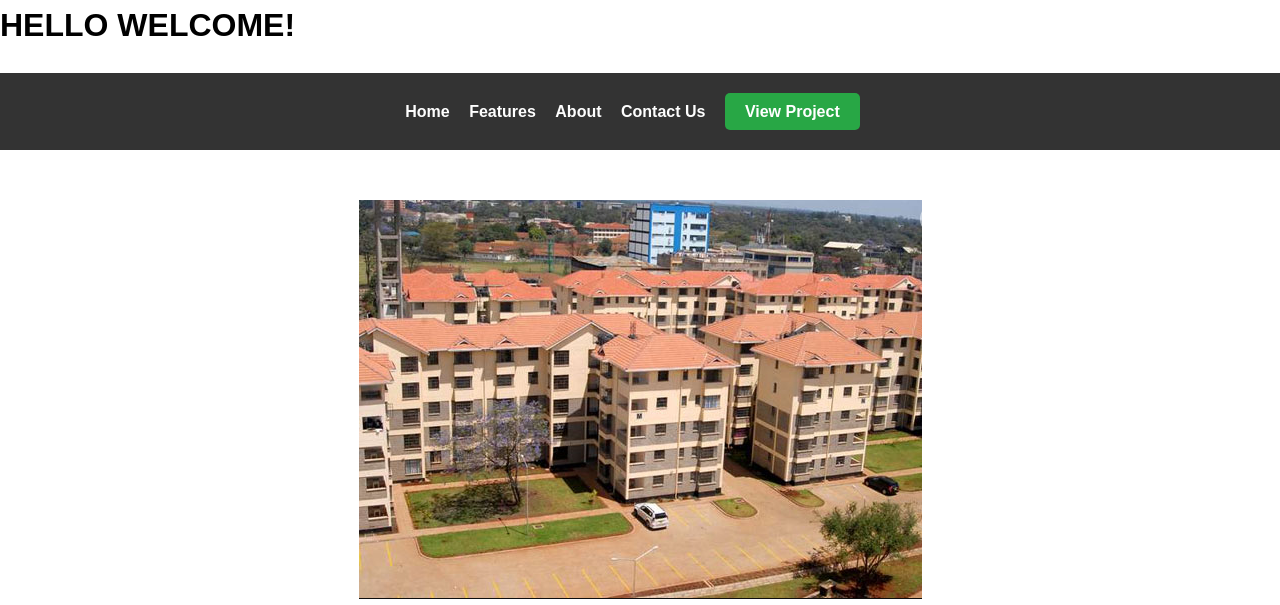
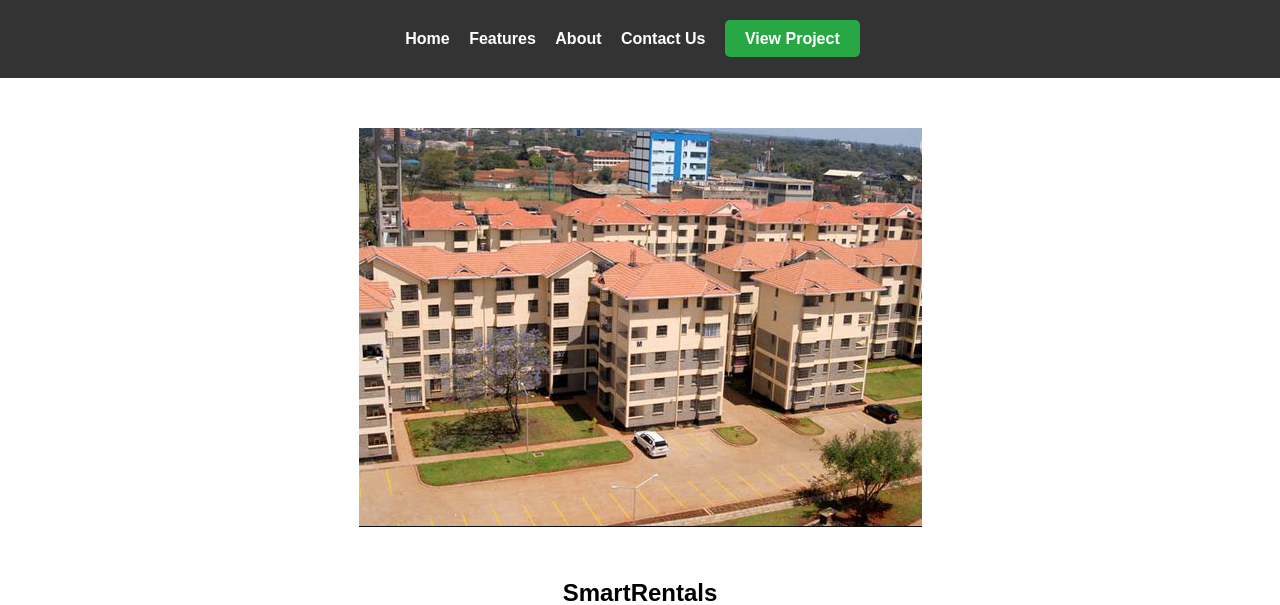
Before and after one commit to Mercy105/rental-house-management001, a Flask app: page / in a window 1280 px wide. Shown: the top 605 px of the page. Run offline with Flask 3, Linux system fonts and the light colour scheme; parts of the project's set-up code (start-up, migrations or seed data) failed here and were passed over.

Commit message:
Update landing.html
changed back

```diff
--- a/templates/landing.html
+++ b/templates/landing.html
@@ -1,4 +1,3 @@
-<h1>HELLO WELCOME!</h1>
 <!DOCTYPE html>
 <html lang="en">
 <head>
```
